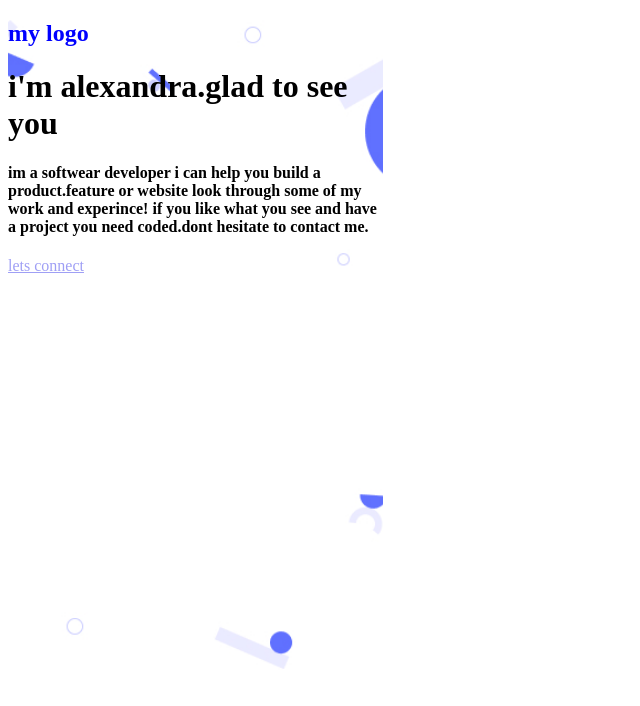
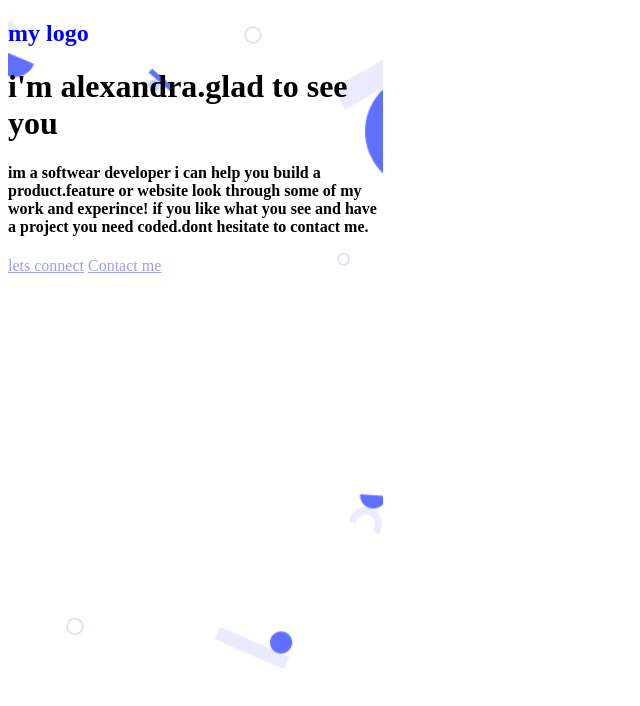
Before and after one commit to Korex460/portfolio, a plain HTML site: page index.html in a window 1280 px wide. Shown: the whole page, without its empty margins (0-640 px from the left). Drawn offline with Linux system fonts and the light colour scheme.

Commit message:
Add contact me button

```diff
--- a/index.html
+++ b/index.html
@@ -16,6 +16,8 @@
         see and have a project you need coded.dont hesitate to contact me.
       </h4>
       <a href="">lets connect</a>
+      <a href="">Contact me</a>
+
     </header>
   </body>
 </html>
```
